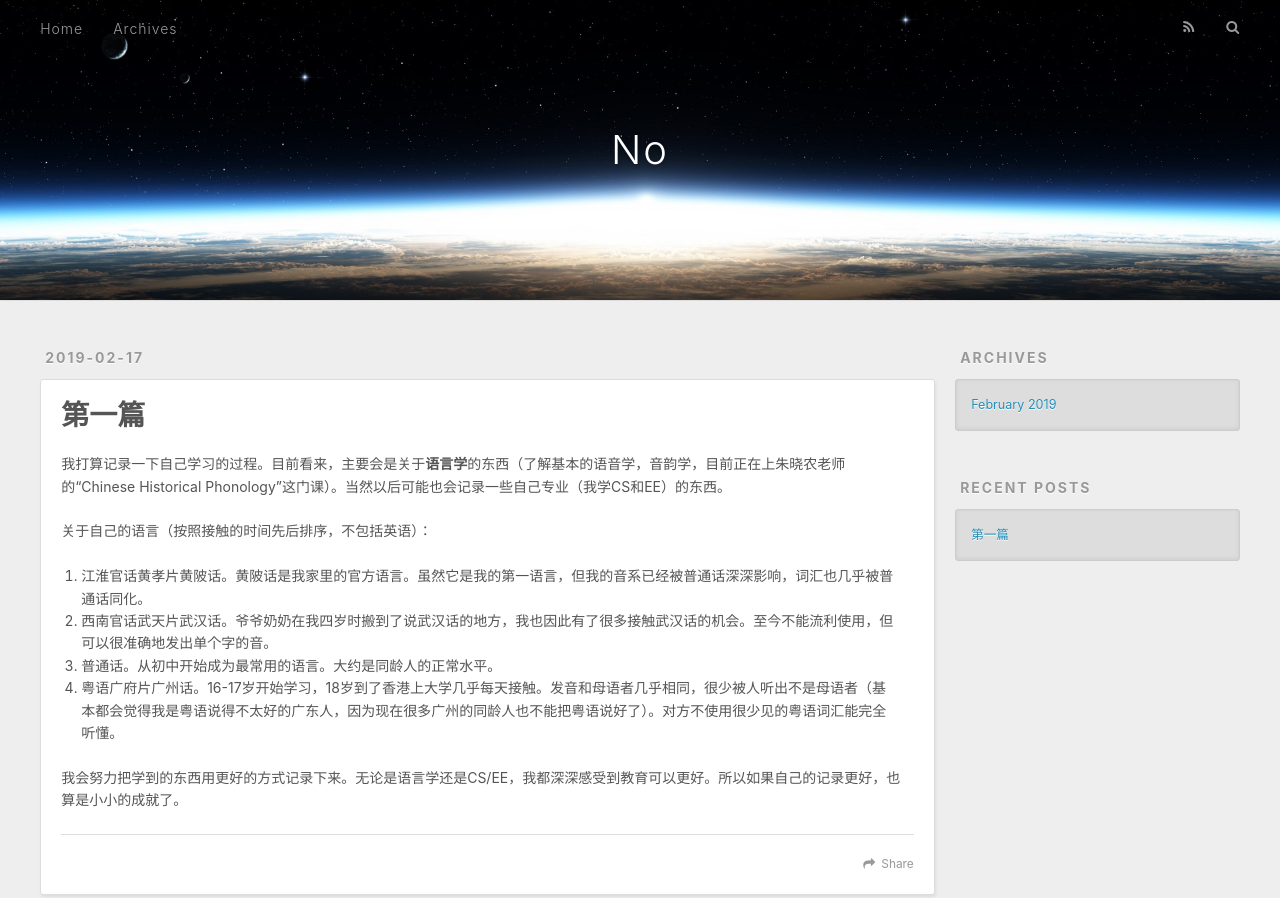
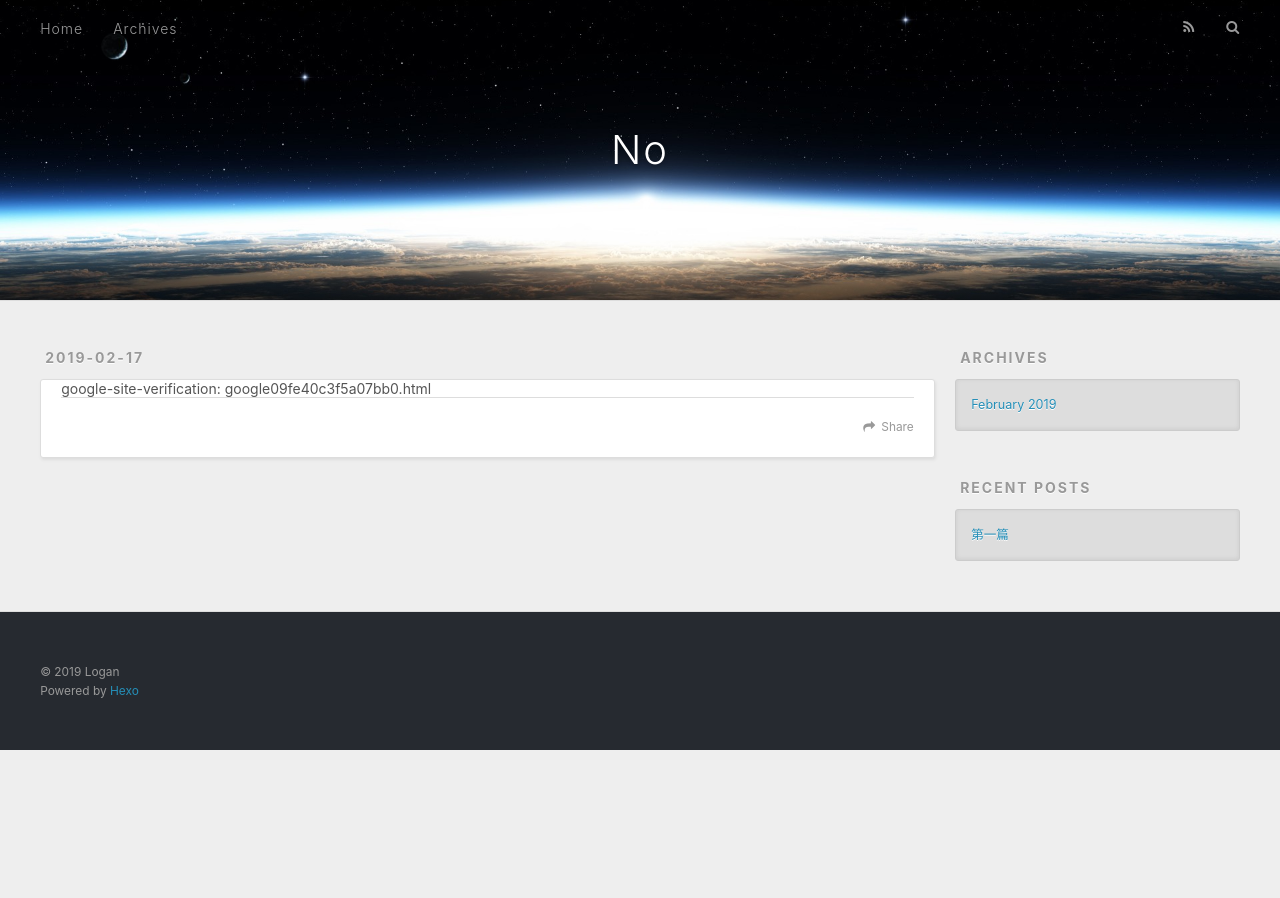
Before and after one commit to loganwuhan/loganwuhan.github.io, a plain HTML site: page google09fe40c3f5a07bb0.html in a window 1280 px wide. Shown: the top 898 px of the page. After the commit the page ends 800 px from the top, so only its background shows below. Drawn offline with nearby package versions, Linux system fonts and the light colour scheme.

Commit message:
Site updated: 2019-02-17 00:56:18

```diff
--- a/index.html
+++ b/google09fe40c3f5a07bb0.html
@@ -7,13 +7,17 @@
 
   <title>No</title>
   <meta name="viewport" content="width=device-width, initial-scale=1, maximum-scale=1">
-  <meta property="og:type" content="website">
+  <meta name="description" content="google-site-verification: google09fe40c3f5a07bb0.html">
+<meta property="og:type" content="website">
 <meta property="og:title" content="No">
-<meta property="og:url" content="http://loganwuhan.github.io/index.html">
+<meta property="og:url" content="http://loganwuhan.github.io/google09fe40c3f5a07bb0.html">
 <meta property="og:site_name" content="No">
+<meta property="og:description" content="google-site-verification: google09fe40c3f5a07bb0.html">
 <meta property="og:locale" content="default">
+<meta property="og:updated_time" content="2019-02-16T16:55:36.589Z">
 <meta name="twitter:card" content="summary">
 <meta name="twitter:title" content="No">
+<meta name="twitter:description" content="google-site-verification: google09fe40c3f5a07bb0.html">
 
     <link rel="alternate" href="/atom.xml" title="No" type="application/atom+xml">
 
@@ -60,54 +64,31 @@
   </div>
 </header>
       <div class="outer">
-        <section id="main">
-
-    <article id="post-第一篇博客" class="article article-type-post" itemscope="" itemprop="blogPost">
+        <section id="main"><article id="page-" class="article article-type-page" itemscope="" itemprop="blogPost">
   <div class="article-meta">
-    <a href="/2019/02/17/第一篇博客/" class="article-date">
-  <time datetime="2019-02-16T16:44:31.000Z" itemprop="datePublished">2019-02-17</time>
+    <a href="/google09fe40c3f5a07bb0.html" class="article-date">
+  <time datetime="2019-02-16T16:55:50.886Z" itemprop="datePublished">2019-02-17</time>
 </a>
 
   </div>
   <div class="article-inner">
 
 
-      <header class="article-header">
-
-
-    <h1 itemprop="name">
-      <a class="article-title" href="/2019/02/17/第一篇博客/">第一篇</a>
-    </h1>
-
-
-      </header>
-
     <div class="article-entry" itemprop="articleBody">
 
-        <p>我打算记录一下自己学习的过程。目前看来，主要会是关于<strong>语言学</strong>的东西（了解基本的语音学，音韵学，目前正在上朱晓农老师的“Chinese Historical Phonology”这门课）。当然以后可能也会记录一些自己专业（我学CS和EE）的东西。</p>
-<p>关于自己的语言（按照接触的时间先后排序，不包括英语）：</p>
-<ol>
-<li>江淮官话黄孝片黄陂话。黄陂话是我家里的官方语言。虽然它是我的第一语言，但我的音系已经被普通话深深影响，词汇也几乎被普通话同化。</li>
-<li>西南官话武天片武汉话。爷爷奶奶在我四岁时搬到了说武汉话的地方，我也因此有了很多接触武汉话的机会。至今不能流利使用，但可以很准确地发出单个字的音。</li>
-<li>普通话。从初中开始成为最常用的语言。大约是同龄人的正常水平。</li>
-<li>粤语广府片广州话。16-17岁开始学习，18岁到了香港上大学几乎每天接触。发音和母语者几乎相同，很少被人听出不是母语者（基本都会觉得我是粤语说得不太好的广东人，因为现在很多广州的同龄人也不能把粤语说好了）。对方不使用很少见的粤语词汇能完全听懂。</li>
-</ol>
-<p>我会努力把学到的东西用更好的方式记录下来。无论是语言学还是CS/EE，我都深深感受到教育可以更好。所以如果自己的记录更好，也算是小小的成就了。</p>
-
+        google-site-verification: google09fe40c3f5a07bb0.html
 
     </div>
     <footer class="article-footer">
-      <a data-url="http://loganwuhan.github.io/2019/02/17/第一篇博客/" data-id="cjs7pwdtj0000x0eyjsk5m0f2" class="article-share-link">Share</a>
+      <a data-url="http://loganwuhan.github.io/google09fe40c3f5a07bb0.html" data-id="cjs7q4kvz00000geyi8trpp68" class="article-share-link">Share</a>
 
 
     </footer>
   </div>
 
-</article>
 
 
-
-
+</article>
 
 </section>
 
```
Also changed, not shown: 2019/02/17/第一篇博客/index.html (+1 -1 lines).
